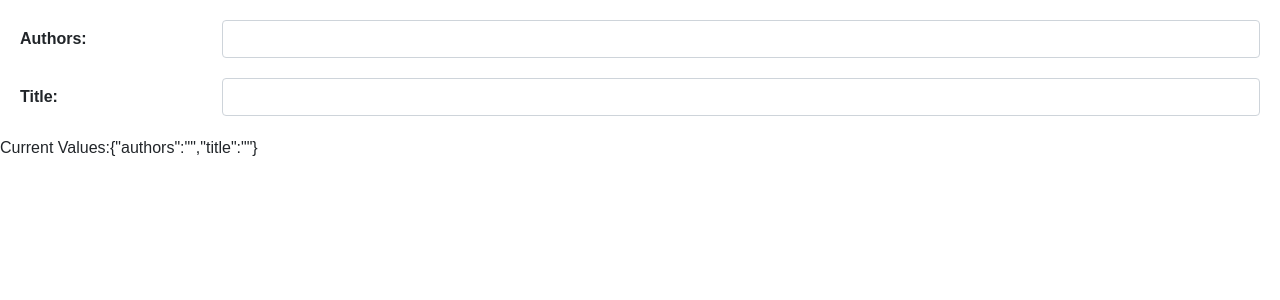
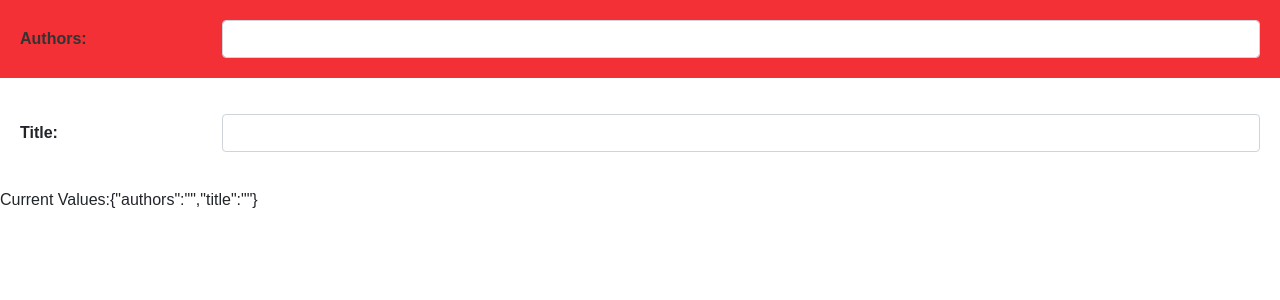
Before and after one commit to Kryjan/react16-training, a React (Create React App) app: page / in a window 1280 px wide. Shown: the top 300 px of the page. Built offline with nearby package versions, Linux system fonts and the light colour scheme.

Commit message:
Added example Disco HOC

```diff
--- a/src/components/BookDetails/BookDetails.css
+++ b/src/components/BookDetails/BookDetails.css
@@ -2,7 +2,7 @@
   display: flex;
   align-items: center;
   justify-content: space-between;
-  margin: 20px;
+  padding: 20px;
 }
 .book-details-form .form-group label {
   flex: 2;
--- a/src/components/BookDetails/BookDetailsDumb.js
+++ b/src/components/BookDetails/BookDetailsDumb.js
@@ -1,7 +1,11 @@
 import React from "react";
 
 import { FormGroup } from '../FormGroup';
+import withDiscoEffect from '../withDiscoEffect';
 import './BookDetails.css';
+
+
+const DiscoFormGroup = withDiscoEffect(FormGroup);
 
 export const BookDetailsDumb = ({
   book,
@@ -10,7 +14,7 @@ export const BookDetailsDumb = ({
 }) => (
   <div>
     <form className="book-details-form">
-      <FormGroup>
+      <DiscoFormGroup>
         <label htmlFor="authors">Authors:</label>
         <input
           value={book.authors}
@@ -19,7 +23,7 @@ export const BookDetailsDumb = ({
           className="form-control"
           type="text"
         />
-      </FormGroup>
+      </DiscoFormGroup>
 
       <FormGroup>
         <label htmlFor="title">Title:</label>
--- a/src/components/FormGroup.js
+++ b/src/components/FormGroup.js
@@ -1,8 +1,12 @@
 import React from 'react';
 
 
-export const FormGroup = ({children}) => (
-    <div className="form-group">
+export const FormGroup = ({children, bgColor, fontColor}) => (
+    <div className="form-group" style={{
+            backgroundColor: bgColor,
+            color: fontColor,
+        }}
+    >
         {children}
     </div>
 )
--- /dev/null
+++ b/src/components/withDiscoEffect.js
@@ -0,0 +1,47 @@
+import React from 'react';
+
+
+function getRandomColor() {
+    var letters = '0123456789ABCDEF';
+    var color = '#';
+    for (var i = 0; i < 6; i++) {
+      color += letters[Math.floor(Math.random() * 16)];
+    }
+    return color;
+}
+
+export default function withDiscoEffect(WrappedComponent) {
+    return class extends React.Component {
+      constructor(props) {
+          super(props);
+          this.state = { innerWidth: 0, innerHeight: 0, randomColor: null};
+          this.updateWindowDimensions = this.updateWindowDimensions.bind(this);
+      }
+
+      componentDidMount() {
+        this.updateWindowDimensions();
+        window.addEventListener('resize', this.updateWindowDimensions);
+      }
+
+      componentWillUnmount() {
+          window.removeEventListener('resize', this.updateWindowDimensions);
+      }
+
+      updateWindowDimensions() {
+        const randomColor = getRandomColor();
+        this.setState({
+            innerWidth: window.innerWidth,
+            innerHeight: window.innerHeight,
+            bgColor: randomColor,
+            fontColor: (randomColor.replace('#','0x')) > (0xffffff/2) ? '#333' : '#fff',
+        });
+    }
+
+      render() {
+        return <WrappedComponent
+              {...this.state}
+              {...this.props}
+          />;
+      }
+    };
+  }
```
